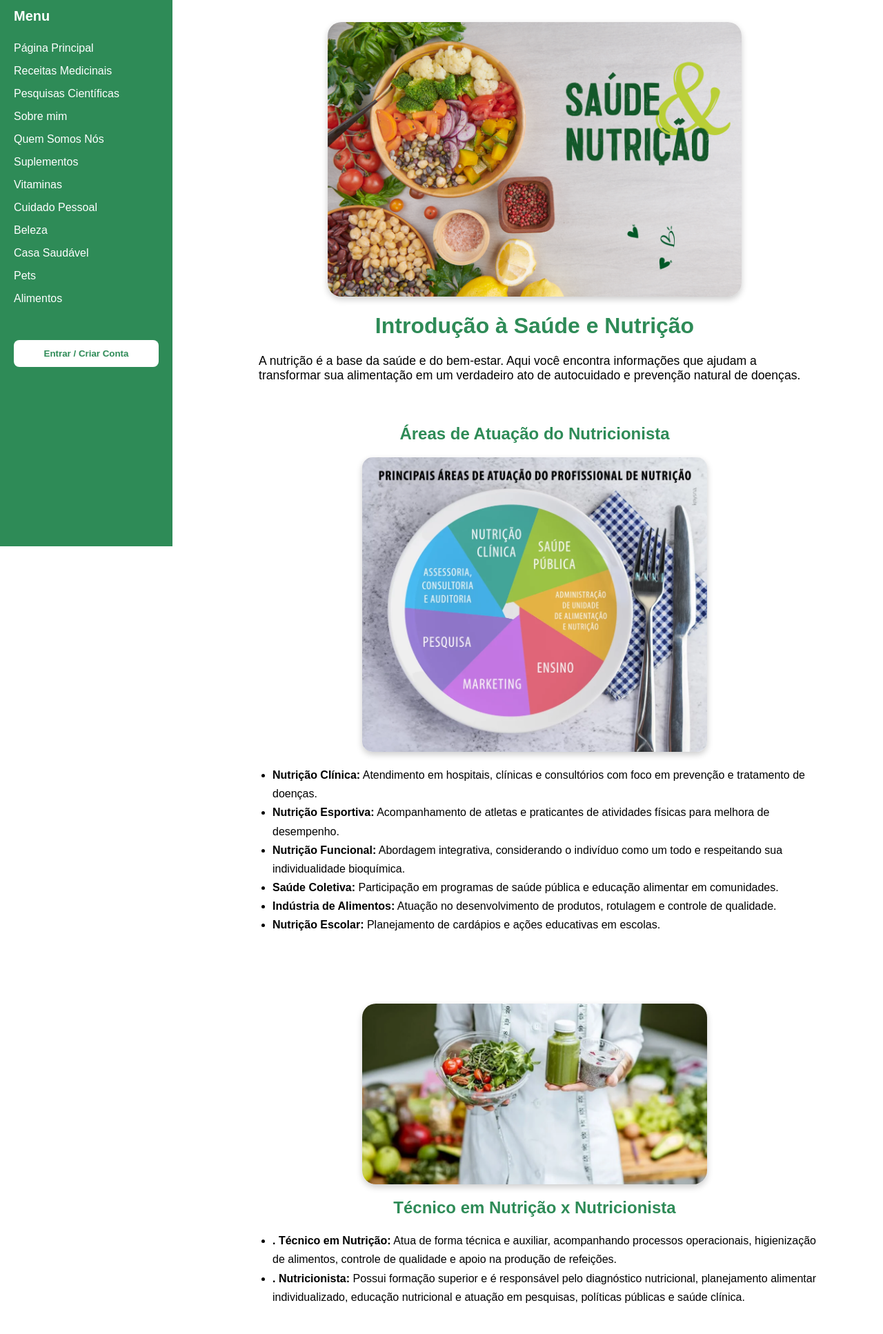
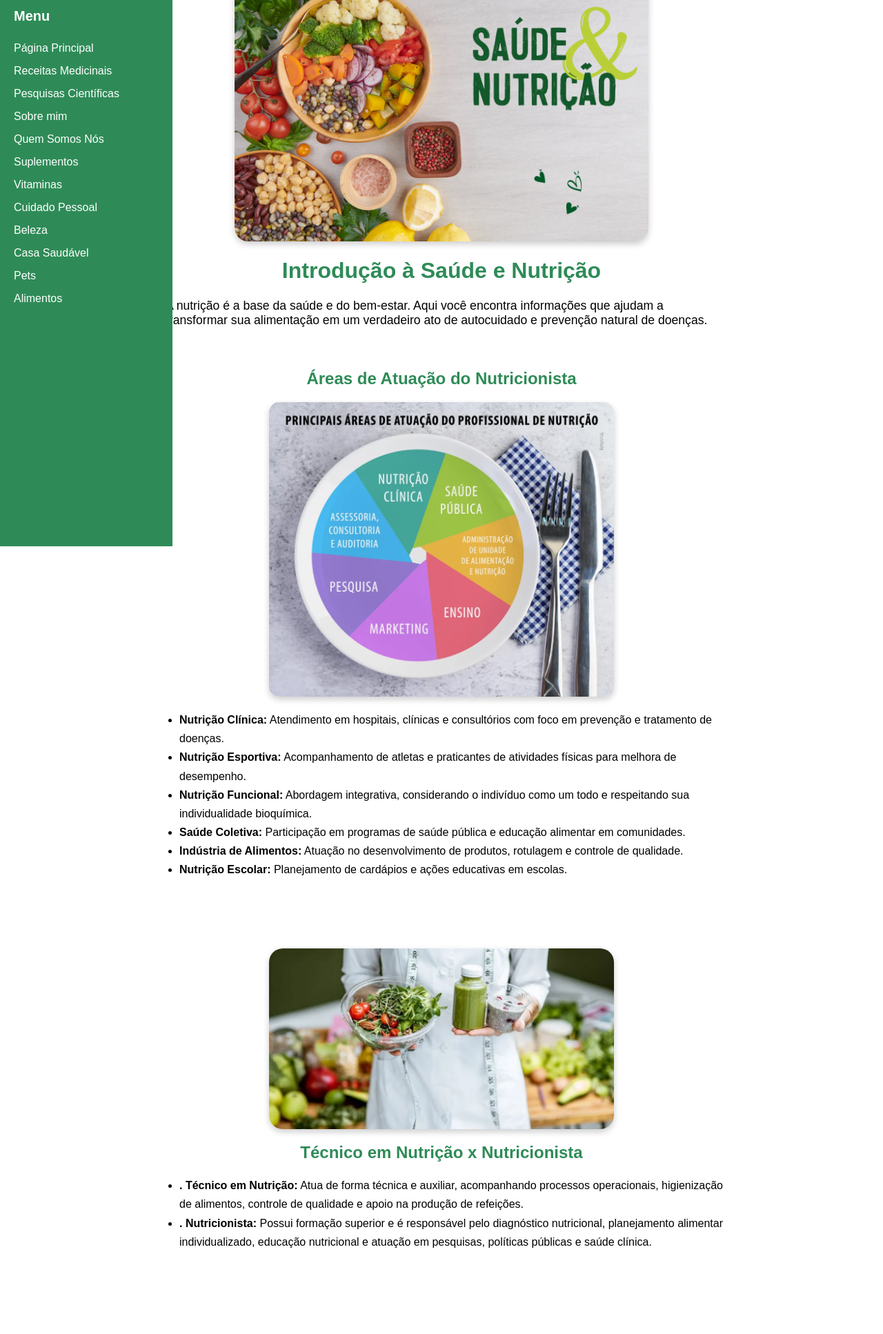
Before and after one commit to NutriAmorim/loja_nutri_novo, a Django app: page / in a window 1280 px wide. Shown: the part 68-2002 px from the top of the page at 69% size. After the commit the page ends 1877 px from the top, so only its background shows below. Run offline with Django 5.2, Linux system fonts and the light colour scheme.

Commit message:
Oculta botão 'Entrar / Criar Conta' da sidebar no desktop
Botão de login agora aparece somente em dispositivos móveis, mantendo a versão desktop com layout mais limpo. Ajustes feitos via media queries no CSS.

```diff
--- a/loja_app/templates/base.html
+++ b/loja_app/templates/base.html
@@ -180,32 +180,9 @@
             display: none;
         }
 
-        .content {
-            margin-left: 0;
-            padding: 20px;
-            padding-top: 150px;
-        }
-
         @media (min-width: 769px) {
-            .content {
-                margin-left: 270px;
-                padding-top: 80px;
-            }
-
             .sidebar .login-button {
-                display: block;
-                position: relative;
-                margin-top: 20px;
-                bottom: auto;
-                width: 100%;
-                background-color: white;
-                color: #2E8B57;
-                font-weight: bold;
-                border-radius: 8px;
-                padding: 12px 0;
-                text-align: center;
-                cursor: pointer;
-                border: none;
+                display: none !important; /* Oculta no desktop */
             }
         }
 
```
